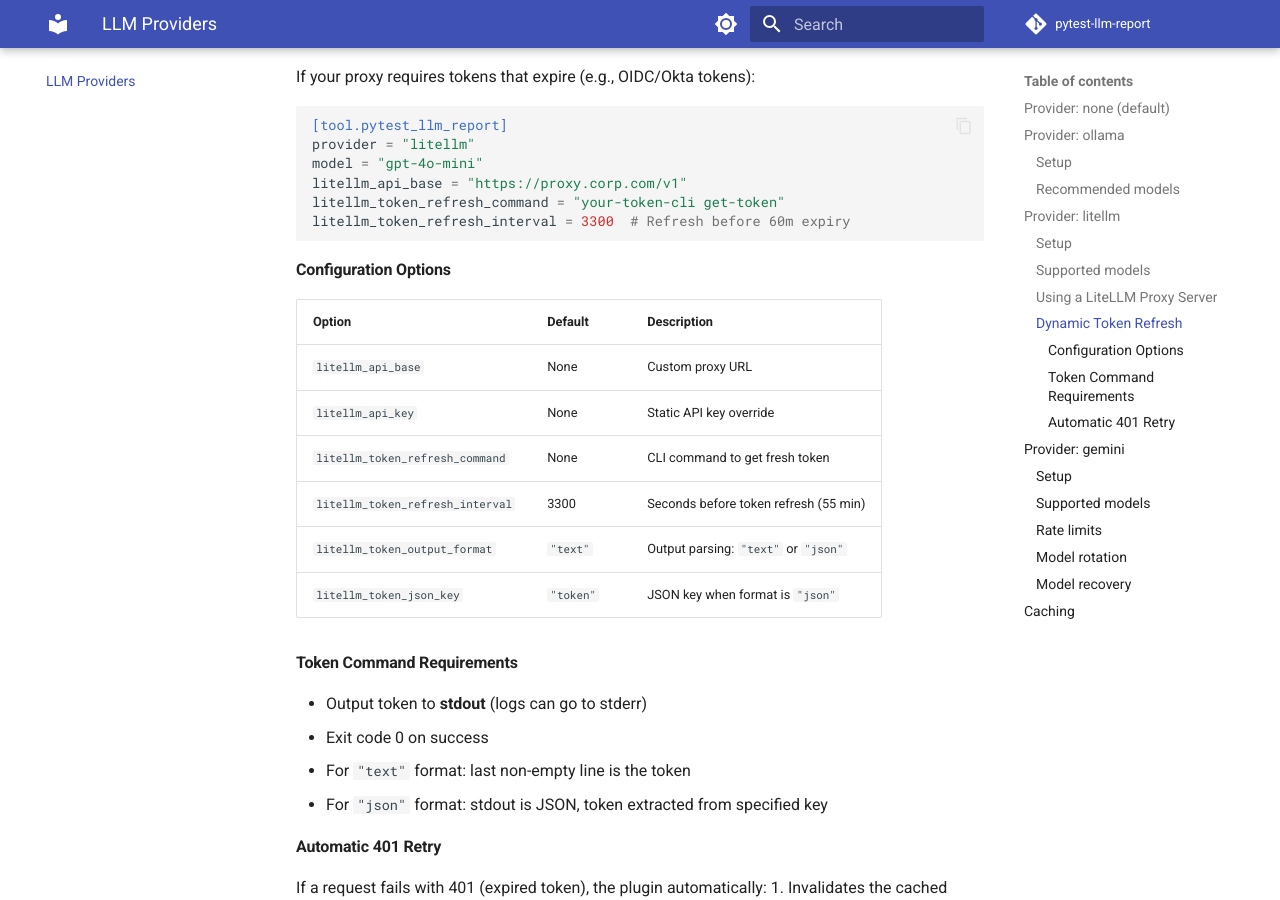
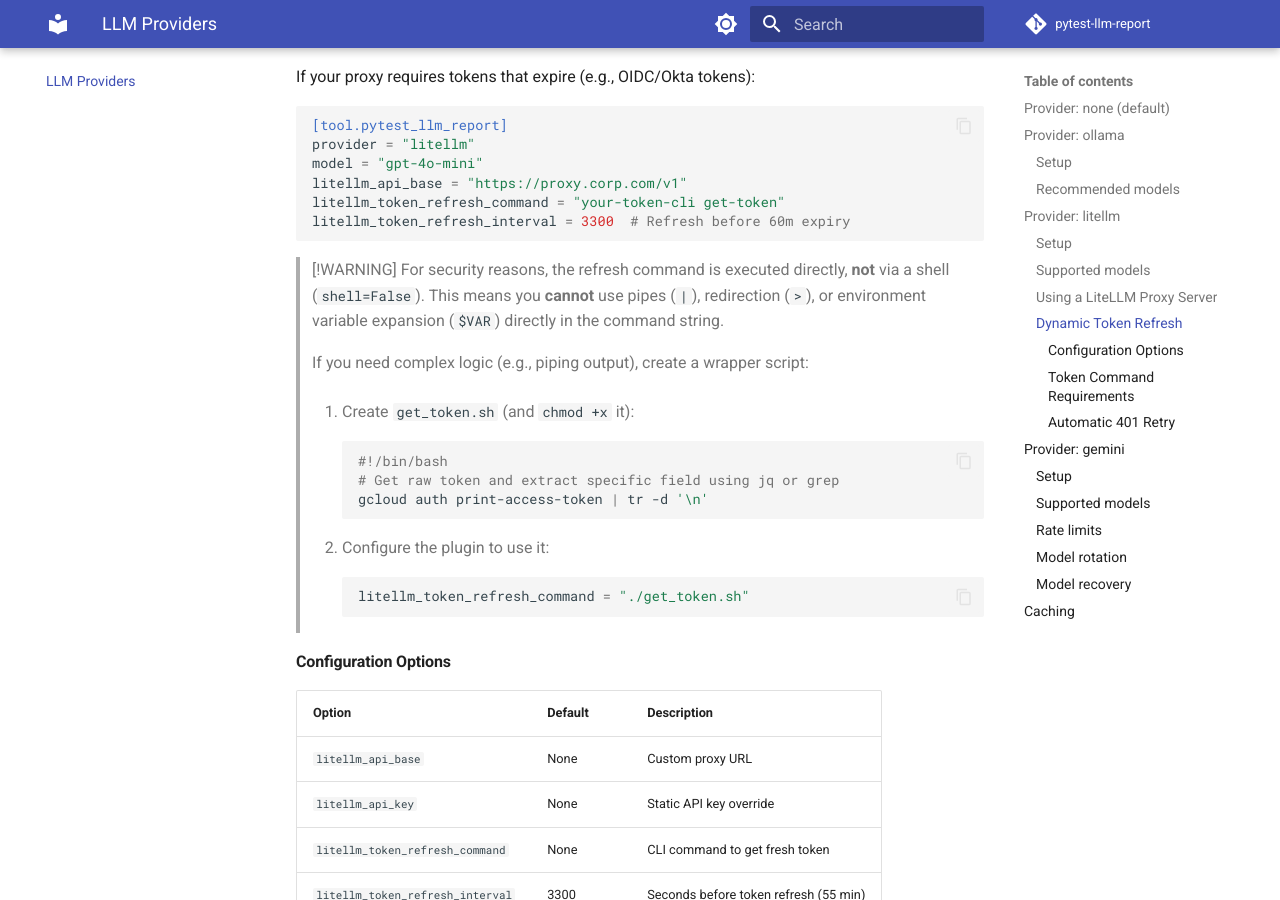
Before and after one commit to palakpsheth/pytest-llm-report, an MkDocs documentation site: the page built from docs/providers.md, in a window 1280 px wide and 900 px high, scrolled down 2016 px. Built offline with MkDocs 1.6.1 and Material for MkDocs 9.7.7, drawn with Linux system fonts in a browser that asks for light colours; comment, search, counter and statistics services are not loaded.

Commit message:
security: remove shell=True from token refresh and update docs

````diff
--- a/docs/providers.md
+++ b/docs/providers.md
@@ -86,6 +86,24 @@ litellm_api_base = "https://proxy.corp.com/v1"
 litellm_token_refresh_command = "your-token-cli get-token"
 litellm_token_refresh_interval = 3300  # Refresh before 60m expiry
 ```
+
+> [!WARNING]
+> For security reasons, the refresh command is executed directly, **not** via a shell (`shell=False`).
+> This means you **cannot** use pipes (`|`), redirection (`>`), or environment variable expansion (`$VAR`) directly in the command string.
+>
+> If you need complex logic (e.g., piping output), create a wrapper script:
+>
+> 1. Create `get_token.sh` (and `chmod +x` it):
+>    ```bash
+>    #!/bin/bash
+>    # Get raw token and extract specific field using jq or grep
+>    gcloud auth print-access-token | tr -d '\n'
+>    ```
+>
+> 2. Configure the plugin to use it:
+>    ```toml
+>    litellm_token_refresh_command = "./get_token.sh"
+>    ```
 
 #### Configuration Options
 
````
Also changed, not shown: 1 other file.
